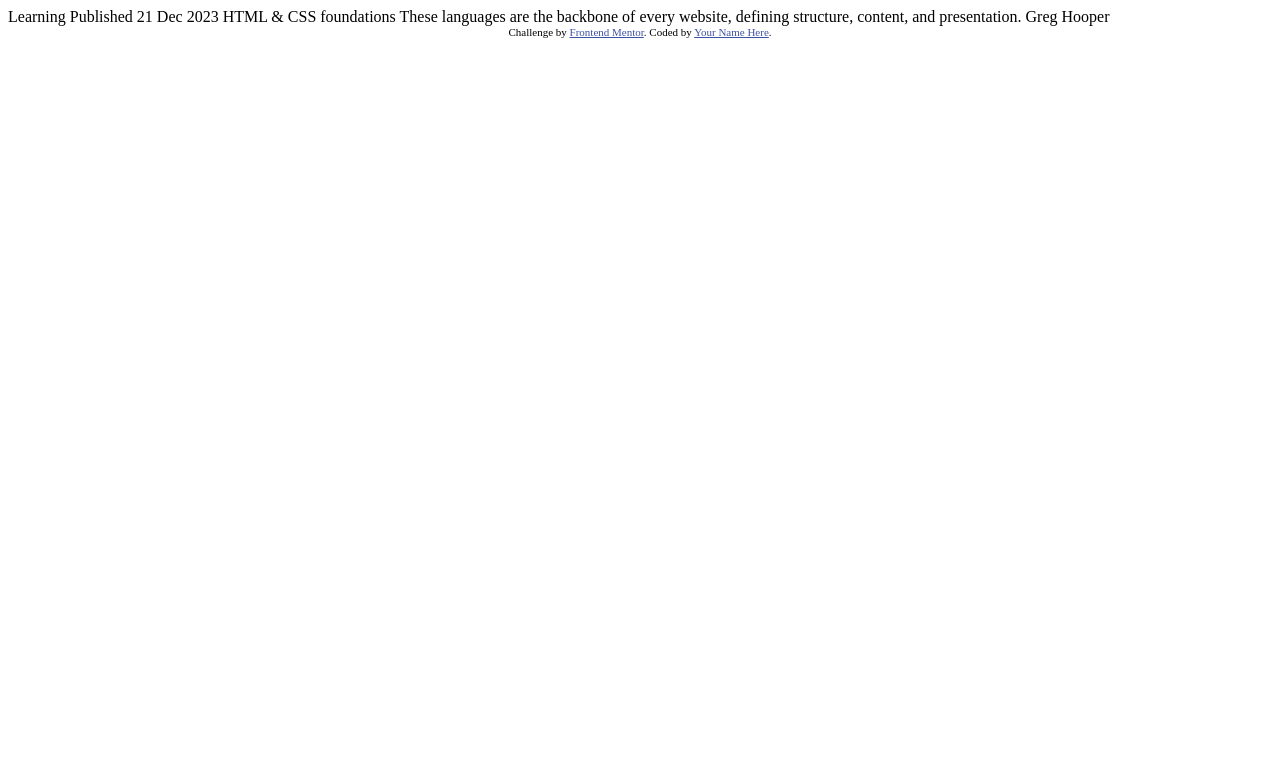
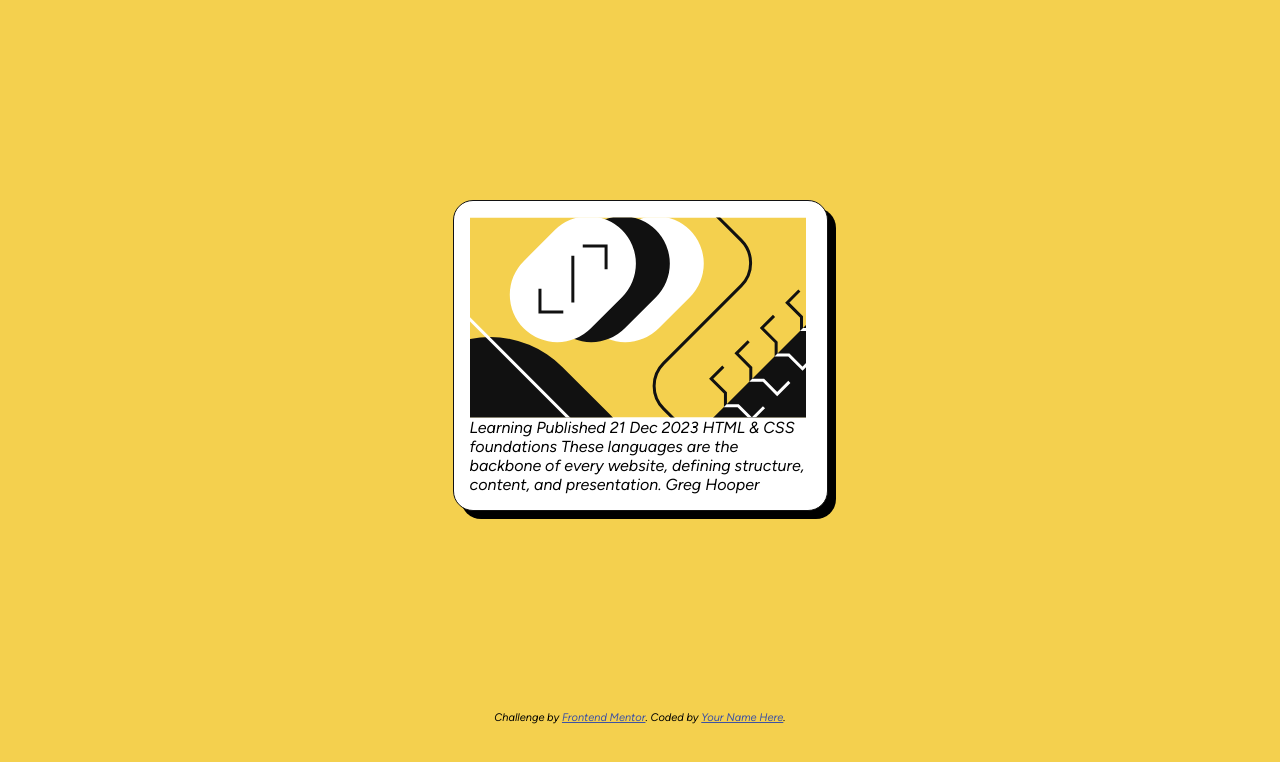
Before and after one commit to Andre-DM/blog-preview-card-main, a plain HTML site: page index.html in a window 1280 px wide. Drawn offline with Linux system fonts and the light colour scheme.

Commit message:
Add initial styles

```diff
--- a/index.html
+++ b/index.html
@@ -16,7 +16,11 @@
 </head>
 <body>
 
-  Learning
+  <main class="container">
+    <figure class="card-img">
+      <img src="./assets/images/illustration-article.svg" alt="">
+    </figure>
+    Learning
 
   Published 21 Dec 2023
 
@@ -25,10 +29,12 @@
   These languages are the backbone of every website, defining structure, content, and presentation.
 
   Greg Hooper
+  </main>
 
-  <div class="attribution">
+  <footer class="attribution">
     Challenge by <a href="https://www.frontendmentor.io?ref=challenge" target="_blank">Frontend Mentor</a>.
     Coded by <a href="#">Your Name Here</a>.
-  </div>
+  </footer>
+
 </body>
 </html>
--- a/style.css
+++ b/style.css
@@ -0,0 +1,87 @@
+@font-face {
+  font-family: "Figtree";
+  src: url(./assets/fonts/Figtree-VariableFont_wght.ttf) format("truetype");
+  src: url(./assets/fonts/Figtree-Italic-VariableFont_wght.ttf)
+    format("truetype");
+}
+
+/* Custom Properties */
+
+:root {
+    --clr-yellow: hsl(47, 88%, 63%);
+    --clr-white: hsl(0, 0%, 100%);
+    --clr-grey: hsl(0, 0%, 50%);
+    --clr-black: hsl(0, 0%, 7%);
+
+    --fs-regular: 1rem;
+
+    --fw-regular: 500;
+    --fw-bold: 800;
+}
+
+/* CSS Resets */
+
+*,
+*::before,
+*::after {
+  box-sizing: border-box;
+}
+
+* {
+  margin: 0;
+  padding: 0;
+}
+
+body {
+  -webkit-font-smoothing: antialiased;
+  width: 100%;
+  min-height: 100vh;
+  font-family: "Figtree", sans-serif;
+  font-size: var(--fs-regular);
+  background-color: var(--clr-yellow);
+  /* display: grid;
+  place-items: center; */
+}
+
+img,
+picture,
+video,
+canvas,
+svg {
+  display: block;
+  max-width: 100%;
+}
+
+input,
+button,
+textarea,
+select {
+  font: inherit;
+}
+
+p,
+h1,
+h2,
+h3,
+h4,
+h5,
+h6 {
+  overflow-wrap: break-word;
+}
+
+#root,
+#__next {
+  isolation: isolate;
+}
+
+/* Card styles */
+
+.container {
+    background-color: var(--clr-white);
+    max-width: 375px;
+    padding: 1rem;
+    margin: 200px auto;
+    border: 1px solid var(--clr-black);
+    border-radius: 20px;
+    box-shadow: 8px 8px;
+}
```
